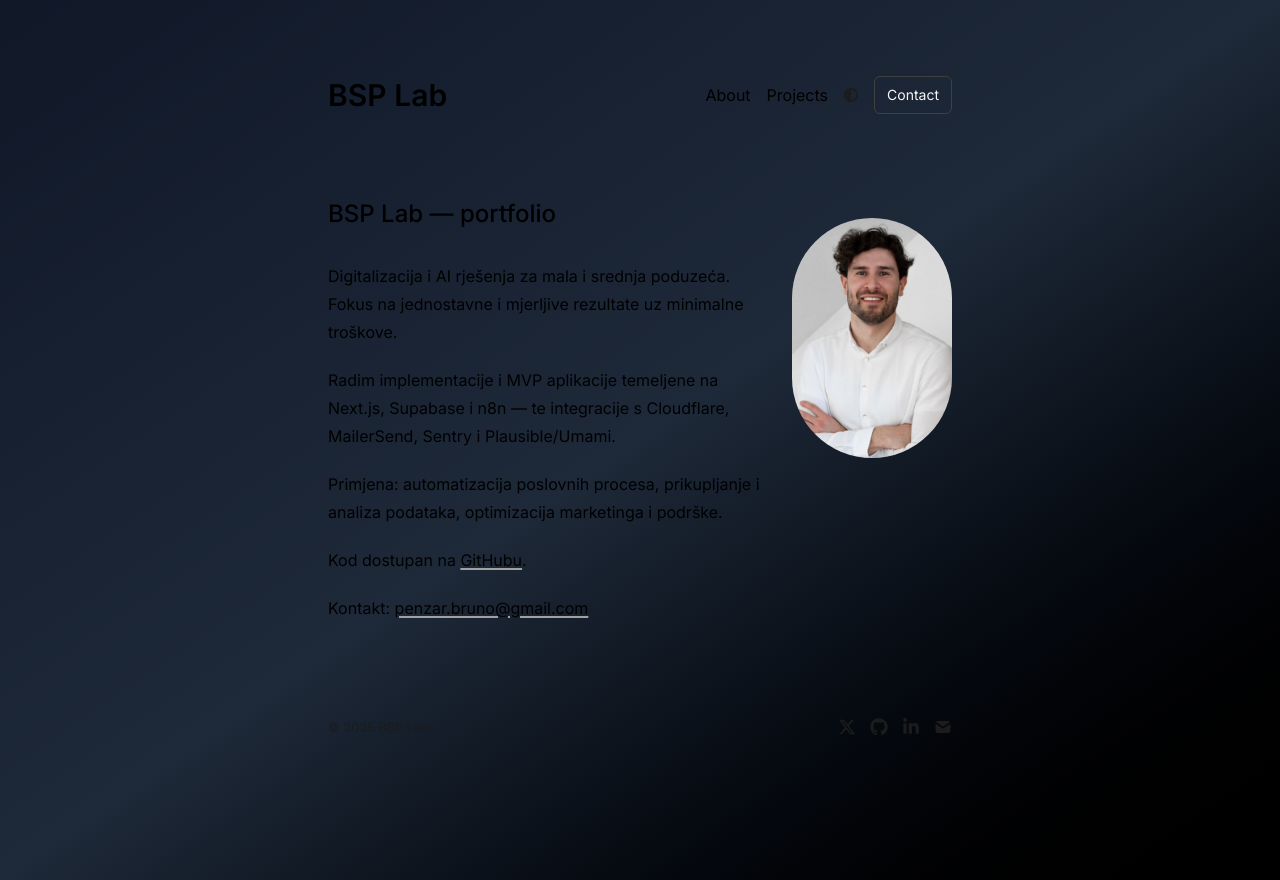
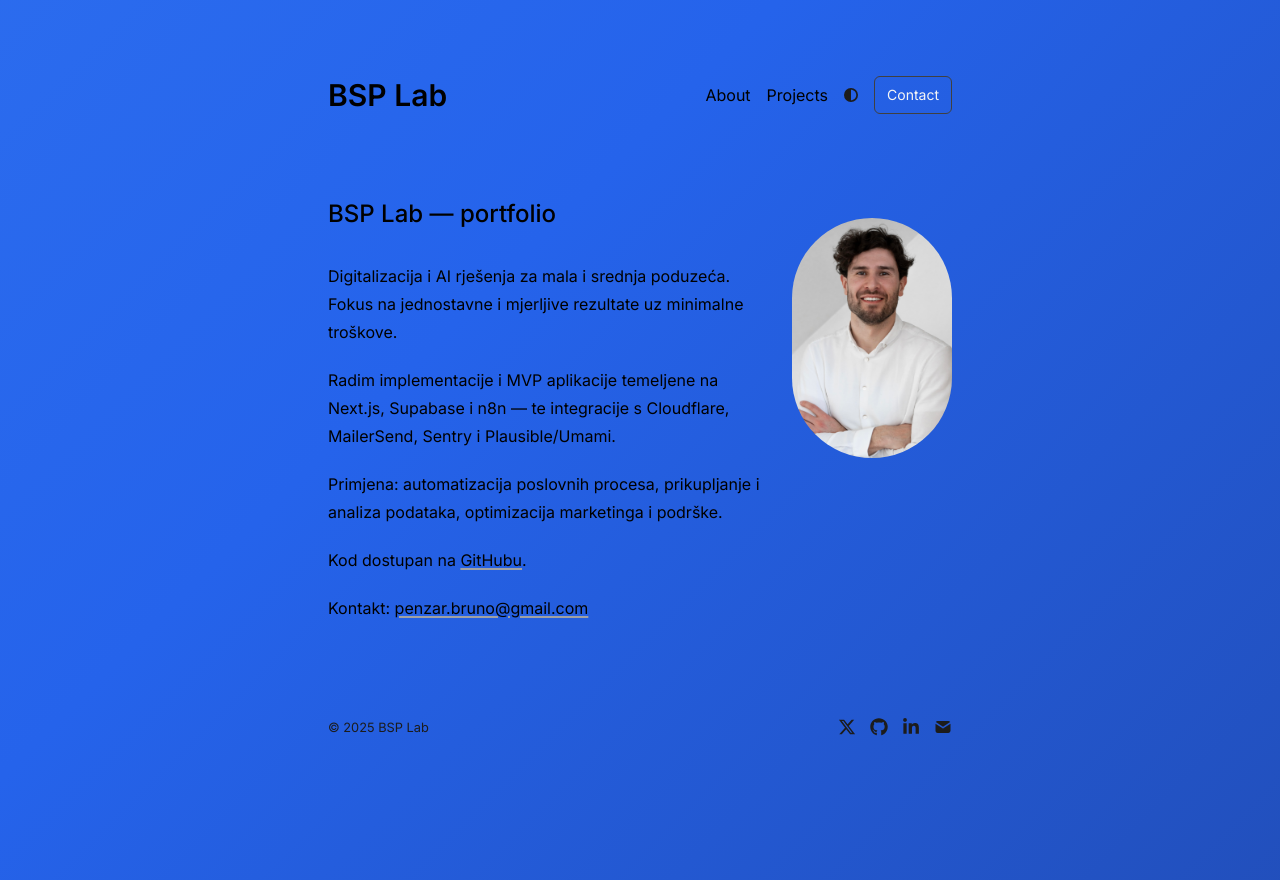
Before and after one commit to BPenzar/bsp-lab, a Next.js app: page / in a window 1280 px wide. Built offline with nearby package versions, Linux system fonts and the light colour scheme.

Commit message:
Update layout.tsx

```diff
--- a/app/layout.tsx
+++ b/app/layout.tsx
@@ -57,7 +57,7 @@ export default function RootLayout({
   return (
     <html lang="en" className={`${inter.className}`}>
       <head></head>
-     <body className="antialiased flex flex-col items-center justify-center mx-auto mt-2 lg:mt-8 mb-12 min-h-screen bg-gradient-to-br from-gray-900 via-gray-800 to-black">
+      <body className="antialiased flex flex-col items-center justify-center mx-auto mt-2 lg:mt-8 mb-12 min-h-screen dynamic-gradient">
         <ThemeProvider
           attribute="class"
           defaultTheme="system"
```
